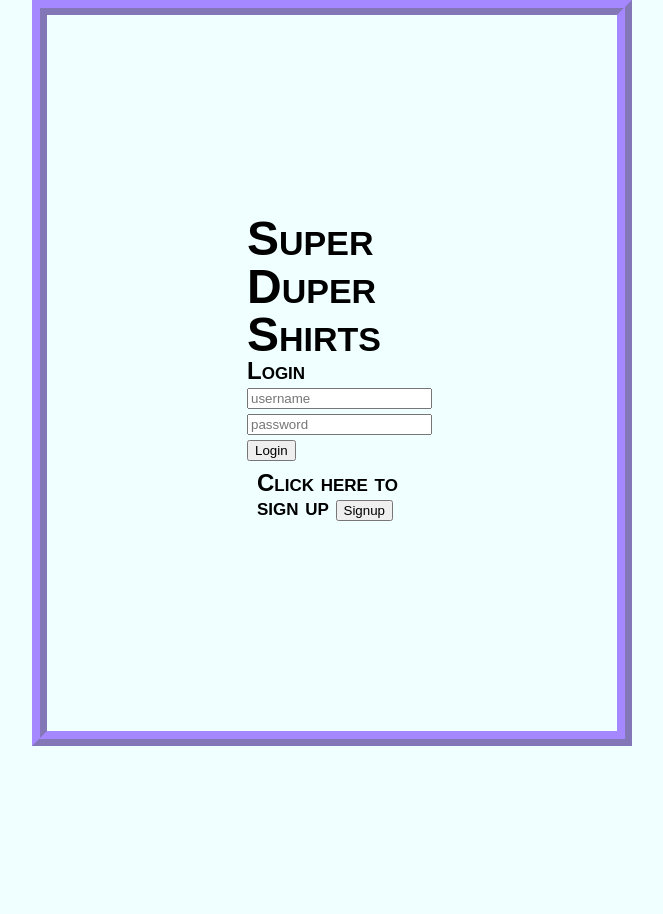
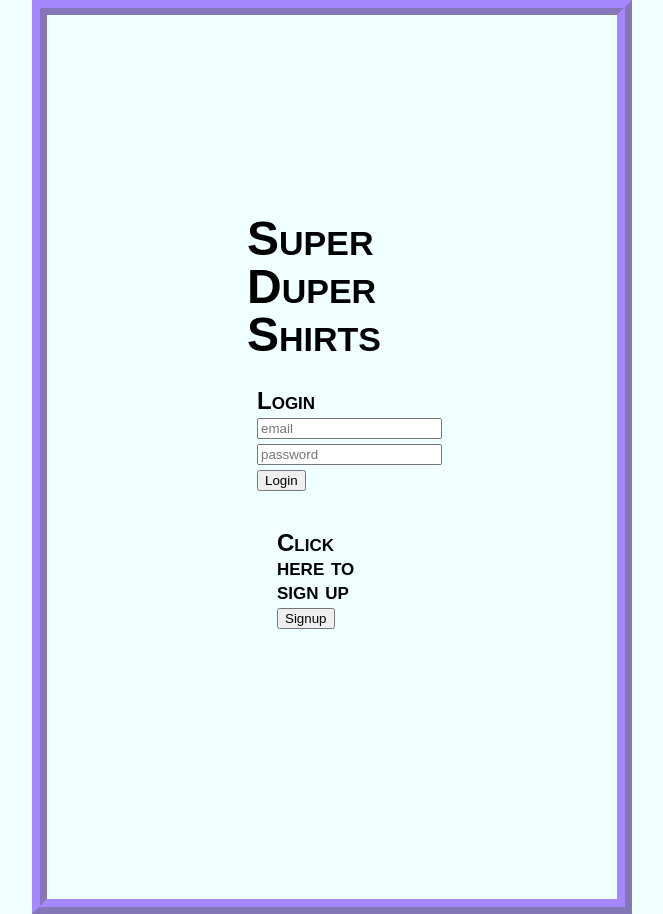
Before and after one commit to Pranavnkom/College-Attire-Trader, a Python web app: template templates/Login.html in a window 1280 px wide. Shown: the whole page, without its empty margins (308-971 px from the left). Before the commit the page ends 746 px from the top, so only its background shows below. Run offline with Jinja, Linux system fonts and the light colour scheme; the template is opened without the code that fills it, so the values that code supplies are empty.

Commit message:
11:40:HTML

```diff
--- a/styles/login.css
+++ b/styles/login.css
@@ -35,3 +35,10 @@ h2 {
   margin: 10px;
   padding: inherit;
 }
+
+submit {
+  color: blue;
+  font-weight: 500;
+  margin: 0;
+  padding: 15px 200px;
+}
--- a/templates/Login.html
+++ b/templates/Login.html
@@ -8,17 +8,17 @@
 <body>
 <div class="login-header">
   <h1>Super Duper Shirts</h1>
-<div id="username-popup" class="username-container">
-  <form method="post" class="username-form"
+<div id="email-popup" class="email-container">
+  <form method="post" class="email-form"
     <label>Login</label>
     <br>
-    <input type="text" name="username" placeholder="username" value="">
+    <input type="text" name="email" placeholder="email" value="">
     <input type="text" name="password" placeholder="password" value="">
     <br>
     <input type="submit" name="login_btn" value="Login">
   </form>
     <div id="signup-popup" class="signup-container">
-      <form method="post" class="username-form"
+      <form method="post" class="email-form"
         <label>Click here to sign up</label>
         <input type="Submit" name="signup_btn" value="Signup">
       </form>
```
